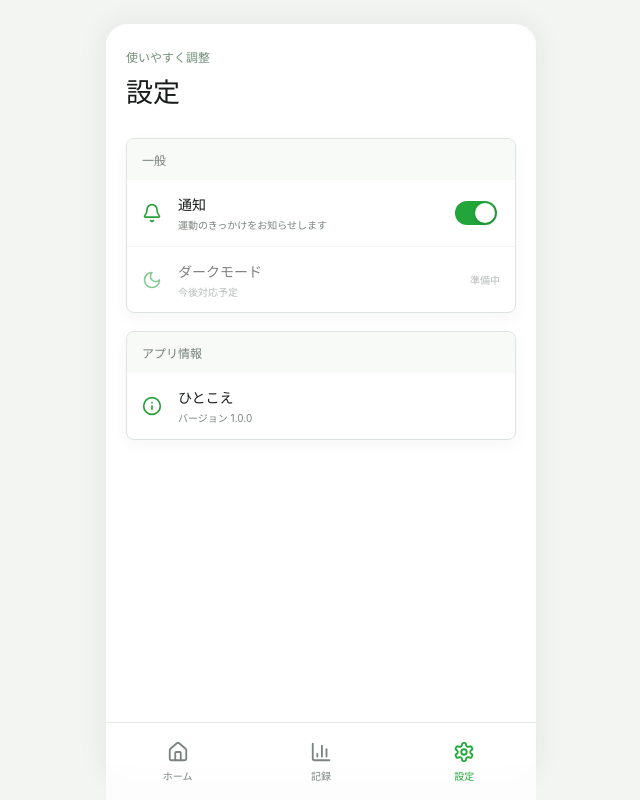
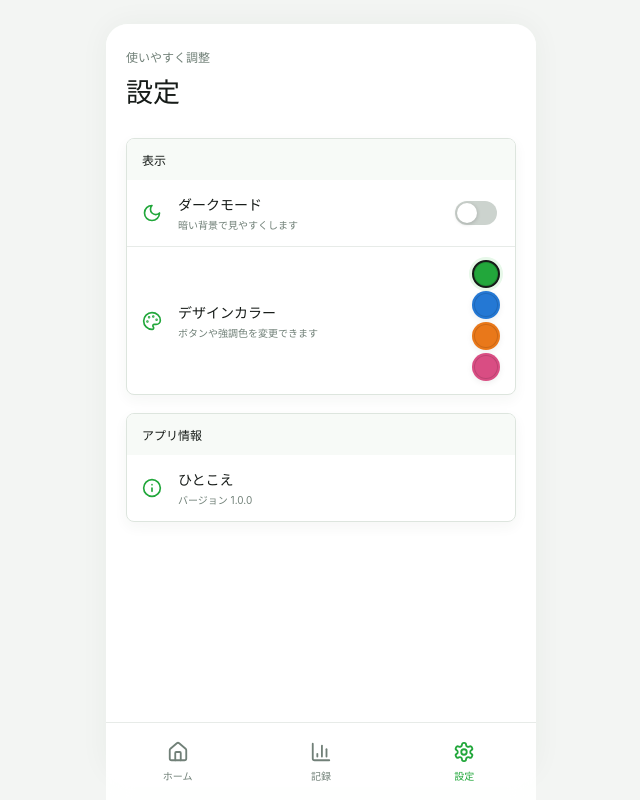
Before and after one commit to Ykt72/hitokoe, a React (Vite) app: page / in a window 1280 px wide. Both pictures are taken after a click on the button "設定". Shown: the whole page, without its empty margins (319-959 px from the left). Built offline with nearby package versions, Linux system fonts and the light colour scheme; no server answers.

Commit message:
feat: 通知設定を削除し表示テーマ設定を追加

```diff
--- a/src/App.tsx
+++ b/src/App.tsx
@@ -1,12 +1,19 @@
-import { useEffect, useState } from 'react';
+import { type CSSProperties, useEffect, useState } from 'react';
 import { Nav } from './components/Nav';
 import { CompleteScreen } from './screens/CompleteScreen';
 import { HomeScreen } from './screens/HomeScreen';
 import { RecordsScreen } from './screens/RecordsScreen';
 import { SettingsScreen } from './screens/SettingsScreen';
 import { TimerScreen } from './screens/TimerScreen';
-import type { RecordItem, Screen } from './types';
+import type { RecordItem, Screen, ThemeColor } from './types';
 import { loadServerState, loadState, mergeStates, saveServerState, saveState } from './utils/storage';
+
+const themePalettes:Record<ThemeColor,CSSProperties>={
+  green:{'--accent':'#22a73b','--accent-strong':'#188f30','--accent-soft':'#e7f8e9','--accent-border':'#bde7c4'},
+  blue:{'--accent':'#2478d4','--accent-strong':'#1a5fae','--accent-soft':'#e7f0fb','--accent-border':'#bfd6f3'},
+  orange:{'--accent':'#e9781a','--accent-strong':'#c65f10','--accent-soft':'#fff0e3','--accent-border':'#f5cfad'},
+  pink:{'--accent':'#d94d83','--accent-strong':'#b8386b','--accent-soft':'#fde8f0','--accent-border':'#f2bed2'}
+};
 
 export function App(){
   const[state,setState]=useState(loadState);
@@ -28,7 +35,10 @@ export function App(){
 
   const done=(record:RecordItem)=>{setCompleted(record);setScreen('complete')};
 
-  return <div className="stage"><div className="phone">
+  const stageClass=state.darkMode?'stage dark-theme':'stage';
+  const themeStyle=themePalettes[state.themeColor];
+
+  return <div className={stageClass} style={themeStyle}><div className="phone">
     {screen==='home'&&<HomeScreen state={state} setState={setState} go={()=>setScreen('timer')}/>}
     {screen==='timer'&&<TimerScreen state={state} setState={setState} done={done}/>}
     {screen==='complete'&&completed&&<CompleteScreen record={completed} home={()=>setScreen('home')} records={()=>setScreen('records')}/>}
--- a/src/screens/SettingsScreen.tsx
+++ b/src/screens/SettingsScreen.tsx
@@ -1,10 +1,55 @@
-import { Bell, Info, Moon } from 'lucide-react';
-import type { SetState, State } from '../types';
+import { Info, Moon, Palette } from 'lucide-react';
+import type { SetState, State, ThemeColor } from '../types';
+
+const colorOptions:{id:ThemeColor;label:string;color:string}[]=[
+  {id:'green',label:'緑',color:'#22a73b'},
+  {id:'blue',label:'青',color:'#2478d4'},
+  {id:'orange',label:'橙',color:'#e9781a'},
+  {id:'pink',label:'桃',color:'#d94d83'}
+];
 
 export function SettingsScreen({state,setState}:{state:State;setState:SetState}){
   return <main className="screen settings-screen">
     <header><span>使いやすく調整</span><h1>設定</h1></header>
-    <section className="settings-group"><h2>一般</h2><label className="setting-row"><Bell/><div><strong>通知</strong><span>運動のきっかけをお知らせします</span></div><input className="toggle" type="checkbox" checked={state.notifications} onChange={e=>setState(s=>({...s,notifications:e.target.checked}))}/></label><div className="setting-row disabled"><Moon/><div><strong>ダークモード</strong><span>今後対応予定</span></div><span>準備中</span></div></section>
-    <section className="settings-group"><h2>アプリ情報</h2><div className="setting-row"><Info/><div><strong>ひとこえ</strong><span>バージョン 1.0.0</span></div></div></section>
+
+    <section className="settings-group">
+      <h2>表示</h2>
+      <label className="setting-row">
+        <Moon/>
+        <div><strong>ダークモード</strong><span>暗い背景で見やすくします</span></div>
+        <input
+          className="toggle"
+          type="checkbox"
+          checked={state.darkMode}
+          onChange={event=>setState(current=>({...current,darkMode:event.target.checked}))}
+          aria-label="ダークモード"
+        />
+      </label>
+
+      <div className="setting-row color-setting">
+        <Palette/>
+        <div><strong>デザインカラー</strong><span>ボタンや強調色を変更できます</span></div>
+        <div className="color-options" aria-label="デザインカラー">
+          {colorOptions.map(option=>
+            <button
+              key={option.id}
+              className={`color-swatch ${state.themeColor===option.id?'active':''}`}
+              style={{background:option.color}}
+              onClick={()=>setState(current=>({...current,themeColor:option.id}))}
+              aria-label={`${option.label}に変更`}
+              title={option.label}
+            />
+          )}
+        </div>
+      </div>
+    </section>
+
+    <section className="settings-group">
+      <h2>アプリ情報</h2>
+      <div className="setting-row">
+        <Info/>
+        <div><strong>ひとこえ</strong><span>バージョン 1.0.0</span></div>
+      </div>
+    </section>
   </main>;
 }
--- a/src/styles.css
+++ b/src/styles.css
@@ -2,6 +2,17 @@
   font-family:-apple-system,BlinkMacSystemFont,"Segoe UI","Noto Sans JP",sans-serif;
   color:#161b18;
   background:#f3f5f3;
+  --page-bg:#f3f5f3;
+  --surface:#fff;
+  --surface-soft:#f7faf7;
+  --text:#161b18;
+  --muted:#718078;
+  --line:#dde5de;
+  --line-soft:#e7ebe8;
+  --accent:#22a73b;
+  --accent-strong:#188f30;
+  --accent-soft:#e7f8e9;
+  --shadow:#263b2b0c;
   font-synthesis:none;
 }
 *{box-sizing:border-box}
@@ -160,3 +171,116 @@ button{cursor:pointer}
   .phone{margin:24px 0;min-height:calc(100vh - 48px);border-radius:22px}
   .screen{min-height:calc(100vh - 48px)}
 }
+
+/* 設定画面のテーマ変更を、既存デザイン全体へ自然に反映します。 */
+.stage{
+  background:var(--page-bg);
+}
+.stage.dark-theme{
+  --page-bg:#101511;
+  --surface:#171d19;
+  --surface-soft:#202821;
+  --text:#f2f6f2;
+  --muted:#aeb9b0;
+  --line:#354139;
+  --line-soft:#2a342d;
+  --shadow:#0007;
+}
+.stage.dark-theme .exercise-card.low,
+.stage.dark-theme .exercise-card.medium,
+.stage.dark-theme .exercise-card.high{
+  background:var(--surface);
+  border-color:var(--line);
+}
+.stage.dark-theme .exercise-visual.low,
+.stage.dark-theme .exercise-visual.medium,
+.stage.dark-theme .exercise-visual.high{
+  background:var(--surface-soft);
+}
+.phone,.screen{
+  background:var(--surface);
+  color:var(--text);
+}
+.phone{
+  box-shadow:0 0 30px var(--shadow);
+}
+.screen header>span,.overline,.goal-card span,.section-heading span,.meta,.modal>span,.timer-ring span,.timer-ring small,.live-stats span,.complete-screen>p,.result-card span,.week-card span,.summary span,.activity-summary span,.record-list>p,.record-list article span,.record-list time,.settings-group h2,.setting-row span{
+  color:var(--muted);
+}
+.goal-card,.exercise-card,.week-card,.summary,.settings-group,.result-card,.live-stats,.record-list article{
+  background:var(--surface);
+  border-color:var(--line);
+  box-shadow:0 5px 14px var(--shadow);
+}
+.trophy,.linear i,.exercise-info button,.primary,.toggle:checked{
+  background:var(--accent);
+}
+.goal-card>b,.bottom-nav button.active,.complete-screen>span,.complete-check,.small-ring strong,.summary svg,.record-icon,.setting-row>svg{
+  color:var(--accent);
+}
+.refresh,.outline{
+  border-color:var(--accent);
+  color:var(--accent-strong);
+  background:var(--surface);
+}
+.toast{
+  background:var(--accent-strong);
+}
+.bottom-nav{
+  background:color-mix(in srgb,var(--surface) 92%,transparent);
+  border-top-color:var(--line-soft);
+}
+.bottom-nav button{
+  color:var(--muted);
+}
+.modal,.timer-ring>div{
+  background:var(--surface);
+}
+.modal-guide,.guide,.settings-group h2,.activity-summary>div{
+  background:var(--surface-soft);
+  border-color:var(--line);
+  color:var(--text);
+}
+.modal input{
+  accent-color:var(--accent);
+}
+.timer-ring,.small-ring{
+  background:conic-gradient(var(--accent) var(--progress),var(--line-soft) 0);
+}
+.live-stats>div+div,.result-card>div+div,.summary>div+div,.setting-row+.setting-row{
+  border-color:var(--line-soft);
+}
+.danger{
+  background:var(--surface);
+}
+.complete-check,.record-icon,.record-result .done{
+  background:var(--accent-soft);
+}
+.small-ring:before{
+  background:var(--surface);
+}
+.text-button{
+  color:var(--accent-strong);
+}
+.activity-summary strong{
+  color:var(--text);
+}
+.color-setting{
+  grid-template-columns:26px 1fr auto;
+}
+.color-options{
+  display:flex;
+  align-items:center;
+  gap:8px;
+}
+.color-swatch{
+  width:28px;
+  height:28px;
+  border:2px solid transparent;
+  border-radius:50%;
+  box-shadow:inset 0 0 0 1px #0002,0 2px 6px #0001;
+}
+.color-swatch.active{
+  border-color:var(--text);
+  box-shadow:0 0 0 3px var(--accent-soft),inset 0 0 0 1px #0002;
+}
--- a/src/types.ts
+++ b/src/types.ts
@@ -3,6 +3,7 @@ import type { Dispatch, SetStateAction } from 'react';
 export type Level='low'|'medium'|'high';
 export type Tab='home'|'records'|'settings';
 export type Screen=Tab|'timer'|'complete';
+export type ThemeColor='green'|'blue'|'orange'|'pink';
 
 export type Exercise={
   id:string;
@@ -34,7 +35,8 @@ export type RecordItem={
 export type State={
   records:RecordItem[];
   timer:Timer|null;
-  notifications:boolean;
+  darkMode:boolean;
+  themeColor:ThemeColor;
   proposedExerciseIds:string[];
 };
 
--- a/src/utils/storage.ts
+++ b/src/utils/storage.ts
@@ -1,19 +1,37 @@
-import type { RecordItem, State } from '../types';
+import type { RecordItem, State, ThemeColor } from '../types';
 
 const KEY='hitokoe-state-v2';
-export const initialState:State={records:[],timer:null,notifications:true,proposedExerciseIds:[]};
+const themeColors:ThemeColor[]=['green','blue','orange','pink'];
+const isThemeColor=(value:unknown):value is ThemeColor=>themeColors.includes(value as ThemeColor);
+
+export const initialState:State={
+  records:[],
+  timer:null,
+  darkMode:false,
+  themeColor:'green',
+  proposedExerciseIds:[]
+};
+
+function normalizeState(state:Partial<State>|null|undefined):State{
+  const source=state||{};
+  const timer=source.timer||null;
+  if(timer?.status==='running'&&timer.endsAt){
+    timer.remainingSeconds=Math.max(0,Math.ceil((timer.endsAt-Date.now())/1000));
+    if(timer.remainingSeconds===0){timer.status='paused';timer.endsAt=null}
+  }
+  return {
+    records:(source.records||[]).map((r:RecordItem)=>({...r,status:r.status||'completed'})),
+    timer,
+    darkMode:Boolean(source.darkMode),
+    themeColor:isThemeColor(source.themeColor)?source.themeColor:'green',
+    proposedExerciseIds:source.proposedExerciseIds||[]
+  };
+}
 
 export function loadState():State{
   try{
-    const s=JSON.parse(localStorage.getItem(KEY)||'null');
-    if(!s)return initialState;
-    s.records=(s.records||[]).map((r:RecordItem)=>({...r,status:r.status||'completed'}));
-    s.proposedExerciseIds=s.proposedExerciseIds||[];
-    if(s.timer?.status==='running'&&s.timer.endsAt){
-      s.timer.remainingSeconds=Math.max(0,Math.ceil((s.timer.endsAt-Date.now())/1000));
-      if(s.timer.remainingSeconds===0){s.timer.status='paused';s.timer.endsAt=null}
-    }
-    return s;
+    const saved=JSON.parse(localStorage.getItem(KEY)||'null');
+    return normalizeState(saved);
   }catch{
     return initialState;
   }
@@ -30,7 +48,8 @@ export function mergeStates(local:State, remote:State):State{
   return {
     records:unique,
     timer:local.timer,
-    notifications:remote.notifications ?? local.notifications,
+    darkMode:local.darkMode,
+    themeColor:local.themeColor,
     proposedExerciseIds:Array.from(new Set([...(remote.proposedExerciseIds||[]),...(local.proposedExerciseIds||[])]))
   };
 }
@@ -40,7 +59,7 @@ export async function loadServerState():Promise<State|null>{
     const response=await fetch('/api/state');
     if(!response.ok)return null;
     const state=await response.json();
-    return {...initialState,...state,records:(state.records||[]).map((r:RecordItem)=>({...r,status:r.status||'completed'})),proposedExerciseIds:state.proposedExerciseIds||[],timer:null};
+    return {...normalizeState(state),timer:null};
   }catch{
     return null;
   }
@@ -54,6 +73,6 @@ export async function saveServerState(state:State){
       body:JSON.stringify({...state,timer:null})
     });
   }catch{
-    // サーバがない開発環境ではlocalStorageだけで動かします。
+    // サーバーがない環境ではlocalStorageだけで動かします。
   }
 }
```
Also changed, not shown: 1 other file (tests, documents, lock files or other folders).
